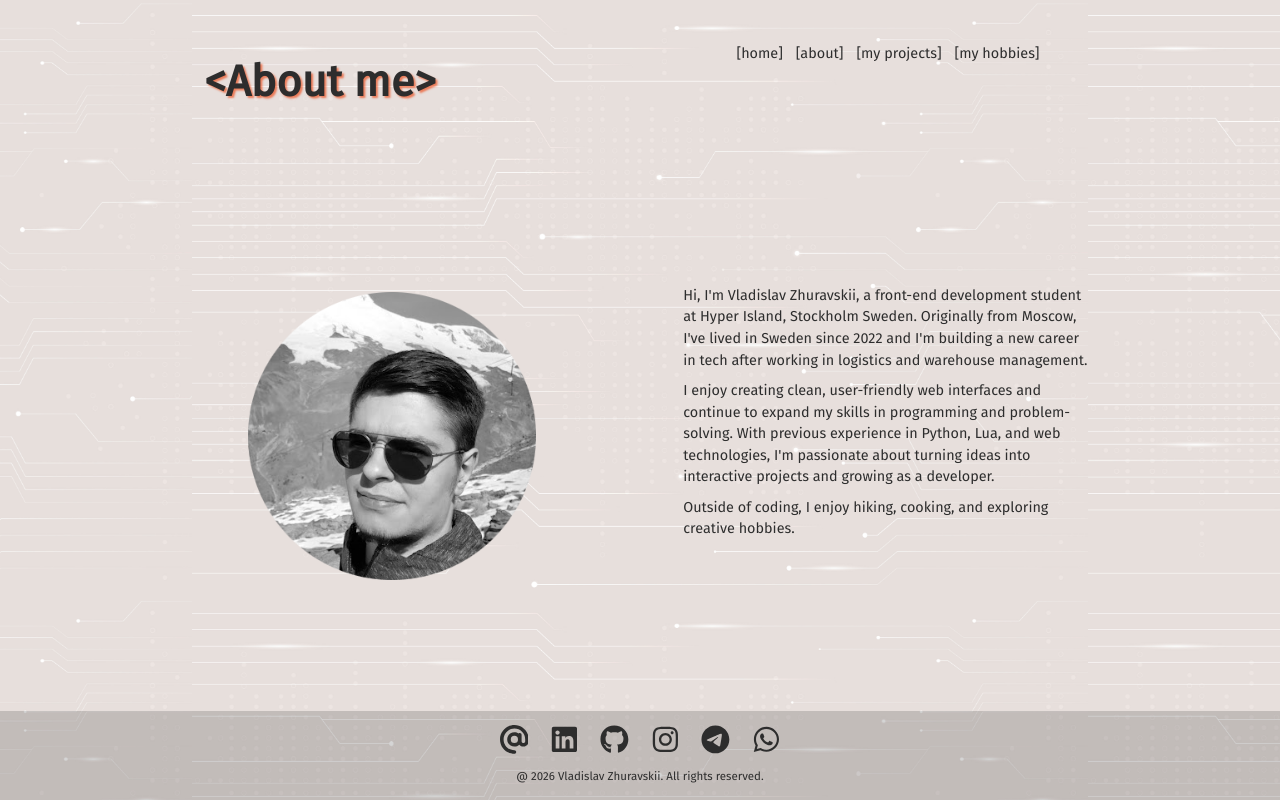
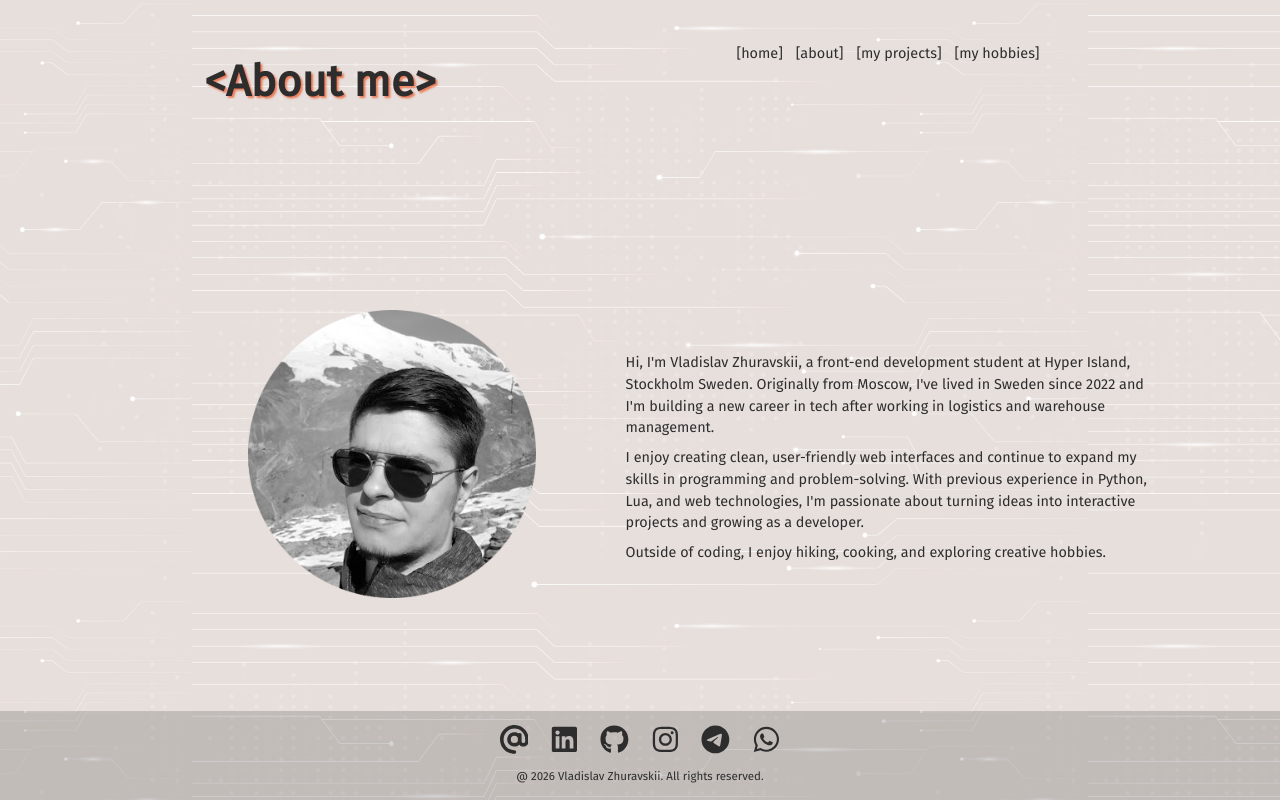
Before and after one commit to Tratatemium/personal-page-next, a Next.js app: page /about in a window 1280 px wide. Built offline with nearby package versions, Linux system fonts and the light colour scheme.

Commit message:
refactor: update layout styles for about section and improve grid structure

```diff
--- a/src/app/about/page.module.css
+++ b/src/app/about/page.module.css
@@ -1,15 +1,10 @@
-.wraper {
-  display: flex;
-  flex-direction: row;
-}
-
 .title {
+  grid-area: title;
   text-shadow: 2px 2px 2px rgb(from var(--accent-color-1) r g b / 0.6);
 }
 
 .myPhoto {
-  grid-row: 2;
-  grid-column: 1;
+  grid-area: img;
   transform: translateX(var(--curtain-center-distance));
   animation:
     curtain-cloud-about var(--animation-speed-curtain) var(--delay-about-me)
@@ -27,9 +22,9 @@
 }
 
 .text {
-  grid-row: 2;
-  grid-column: 2;
-  padding: 8em;
+  grid-area: text;
+  padding: 7em 4em;
+  align-self: center;
   transform: translateX(calc(-1 * var(--curtain-center-distance)));
   animation:
     curtain-photo-about var(--animation-speed-curtain) var(--delay-about-me)
@@ -60,10 +55,6 @@
 }
 
 @media (max-width: 1100px) {
-  .title {
-    grid-area: title;
-  }
-
   .myPhoto {
     grid-area: img;
     justify-self: center;
@@ -80,9 +71,8 @@
   }
 
   .text {
-    grid-area: text;
     font-size: 1.2em;
-    padding: 2em 8em 2em 8em;
+    padding: 2em 5em;
     transform: translateX(0);
   }
 
--- a/src/app/clientLayout.module.css
+++ b/src/app/clientLayout.module.css
@@ -14,6 +14,12 @@
     "cloud img";
   margin-bottom: auto;
   margin-top: 2em;
+}
+
+.aboutContent {
+  grid-template-areas:
+    "title nav"
+    "img text";
 }
 
 @media (max-width: 1100px) {
```
